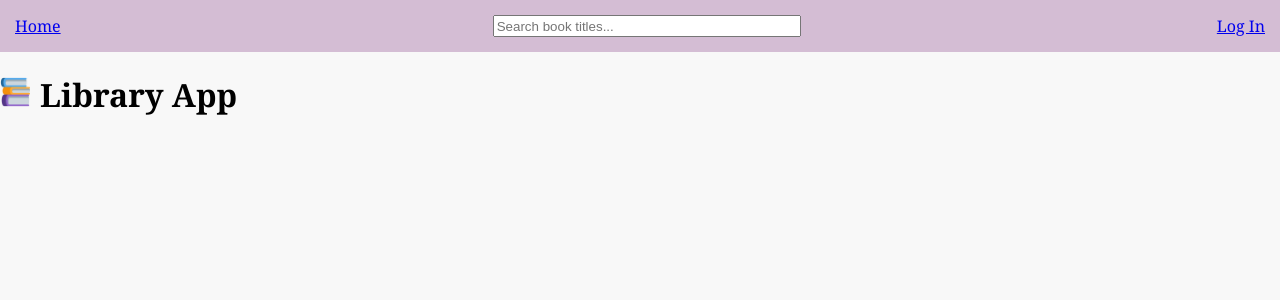
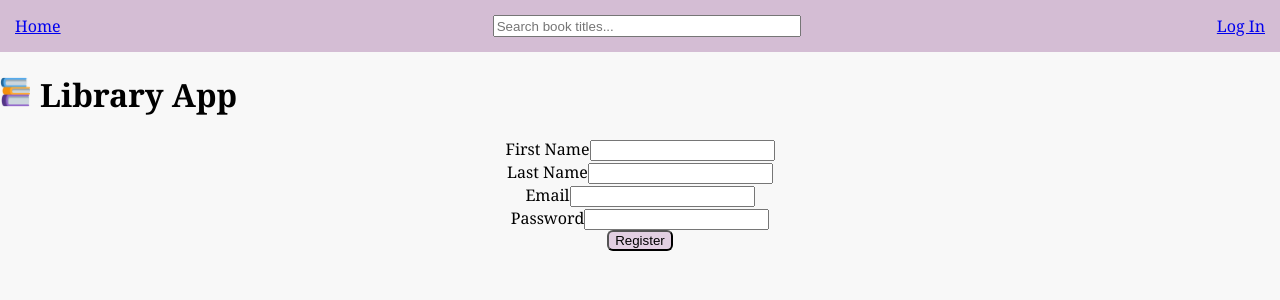
Before and after one commit to CSK-1/BookBuddy, a React (Vite) app: page /register in a window 1280 px wide. Shown: the top 300 px of the page. Built offline with nearby package versions, Linux system fonts and the light colour scheme.

Commit message:
Adding some styling, and single book, login, and register pages

```diff
--- a/index.html
+++ b/index.html
@@ -4,7 +4,7 @@
     <meta charset="UTF-8" />
     <link rel="icon" type="image/svg+xml" href="/favicon.ico" />
     <meta name="viewport" content="width=device-width, initial-scale=1.0" />
-    <title>Vite + React</title>
+    <title>Book Buddy</title>
   </head>
   <body>
     <div id="root"></div>
--- a/src/App.jsx
+++ b/src/App.jsx
@@ -2,11 +2,21 @@ import { useState } from "react";
 import { Routes, Route, Link } from 'react-router-dom'
 import bookLogo from "./assets/books.png";
 import AllBooks from "./components/Books";
+import SingleBook from "./components/SingleBook";
+import LogIn from "./components/Login";
+import Register from "./components/Register";
 
 function App() {
 	const [token, setToken] = useState(null);
-	const [book, setBook] = useState();
 	const [searchTerm, setSearchTerm] = useState("");
+
+  let navBar = (
+			<Link to="/login">Log In</Link>
+	);
+
+	if (!!token) {
+		navBar = <Link to="/account">Account</Link>;
+	}
 
 	return (
 		<>
@@ -19,16 +29,17 @@ function App() {
 					onChange={(e) => setSearchTerm(e.target.value)}
 					style={{ marginLeft: "1rem", flexGrow: 1, maxWidth: "300px" }}
 				/>
-				<Link to="/login">Log In</Link>
+				{navBar}
 			</nav>
 			<h1>
 				<img id="logo-image" src={bookLogo} />
 				Library App
 			</h1>
       <Routes>
-        <Route path="/" element={<AllBooks setBook={setBook} searchTerm={searchTerm}/>}/>
-        {/* <Route path="/books/:id" element={<SingleBook/>}/>
-        <Route path="/login" element={<LogIn/>}/> */}
+        <Route path="/" element={<AllBooks searchTerm={searchTerm}/>}/>
+        <Route path="/books/:id" element={<SingleBook/>}/>
+        <Route path="/login" element={<LogIn setToken={setToken} />} />
+				<Route path="/register" element={<Register setToken={setToken} />} />
       </Routes>
 		</>
 	);
--- a/src/components/Books.jsx
+++ b/src/components/Books.jsx
@@ -3,6 +3,7 @@ import { useNavigate } from "react-router-dom";
 
 function AllBooks({ setBook, searchTerm }) {
 	const [books, setBooks] = useState([]);
+    const navigate = useNavigate();
 
 	useEffect(() => {
 		const getBooks = async () => {
@@ -17,7 +18,6 @@ function AllBooks({ setBook, searchTerm }) {
 	}, []);
 
 	const handleClick = (book) => {
-		setBook(book);
 		navigate(`/books/${book.id}`);
 	};
 
--- a/src/components/Login.jsx
+++ b/src/components/Login.jsx
@@ -1 +1,63 @@
-/* TODO - add your code to create a functional React component that renders a login form */
+import { useState } from "react"
+import { useNavigate } from "react-router-dom"
+
+function LogIn({setToken}) {
+    const [email, setEmail] = useState("")
+    const [password, setPassword] = useState("")
+    const navigate = useNavigate()
+
+    async function handleSubmit(event) {
+        event.preventDefault();
+        try{
+            const response = await fetch(`https://fsa-book-buddy-b6e748d1380d.herokuapp.com/api/users/login`,
+                {
+                    method: "POST",
+                    headers:{
+                        "Content-type": "application/json"
+                    },
+                    body: JSON.stringify({
+                            email: email,
+                            password: password
+                        })
+                }
+            )
+            const result = await response.json()
+            setToken(result.token)
+            navigate("/")
+            console.log(result.token)
+        }catch(error){
+            console.error(
+				"Something went wrong with log in!",
+				error
+			)
+        }
+    }
+
+    return(
+        <>
+        <form onSubmit={handleSubmit} className="forms">
+            <label>
+                Email
+                <input
+                name="email"
+                onChange={(event)=> setEmail(event.target.value)}
+                value={email} required/>
+            </label>
+            <label>
+                Password
+                <input
+                name="password"
+                onChange={(event)=> setPassword(event.target.value)}
+                value={password} minLength={6} required/>
+            </label>
+            <button>Log In</button>
+        </form>
+        <div className="forms">
+            <p>Need to register? Navigate here:</p>
+            <button onClick={() => navigate("/register")}>Register</button>
+        </div>
+        </>
+    )
+}
+
+export default LogIn
--- a/src/components/Register.jsx
+++ b/src/components/Register.jsx
@@ -1 +1,81 @@
-/* TODO - add your code to create a functional React component that renders a registration form */
+import { useState } from "react";
+import { useNavigate } from "react-router-dom";
+
+function Register({ setToken }) {
+	const [firstName, setFirstName] = useState("");
+	const [lastName, setLastName] = useState("");
+	const [email, setEmail] = useState("");
+	const [password, setPassword] = useState("");
+	const navigate = useNavigate();
+
+	async function handleSubmit(event) {
+		event.preventDefault();
+		try {
+			const response = await fetch(
+				`https://fsa-book-buddy-b6e748d1380d.herokuapp.com/api/users/register`,
+				{
+					method: "POST",
+					headers: {
+						"Content-type": "application/json",
+					},
+					body: JSON.stringify({
+						firstname: firstName,
+						lastname: lastName,
+						email: email,
+						password: password,
+					}),
+				}
+			);
+			const result = await response.json();
+			setToken(result.token);
+			navigate("/");
+		} catch (error) {
+			console.error("Something went wrong with registration!", error);
+		}
+	}
+
+	return (
+		<>
+			<form onSubmit={handleSubmit} className="forms">
+				<label>
+					First Name
+					<input
+						name="firstName"
+						onChange={(event) => setFirstName(event.target.value)}
+						value={firstName}
+					/>
+				</label>
+				<label>
+					Last Name
+					<input
+						name="lastName"
+						onChange={(event) => setLastName(event.target.value)}
+						value={lastName}
+					/>
+				</label>
+				<label>
+					Email
+					<input
+						name="email"
+						onChange={(event) => setEmail(event.target.value)}
+						value={email}
+						required
+					/>
+				</label>
+				<label>
+					Password
+					<input
+						name="password"
+						onChange={(event) => setPassword(event.target.value)}
+						value={password}
+						minLength={6}
+						required
+					/>
+				</label>
+				<button>Register</button>
+			</form>
+		</>
+	);
+}
+
+export default Register;
--- a/src/components/SingleBook.jsx
+++ b/src/components/SingleBook.jsx
@@ -1 +1,45 @@
-/* TODO - add your code to create a functional React component that renders details for a single book. Fetch the book data from the provided API. You may consider conditionally rendering a 'Checkout' button for logged in users. */
+import { useState, useEffect } from "react";
+import { useParams } from "react-router-dom";
+
+function SingleBook() {
+    const [currentBook, setCurrentBook] = useState(null)
+
+    const { id } = useParams();
+
+    const availableMap = {
+		false: "Not available to check out",
+		true: "Available to check out",
+	};
+
+    useEffect(() => {
+		const getBook = async () => {
+			const res = await fetch(
+				`https://fsa-book-buddy-b6e748d1380d.herokuapp.com/api/books/${id}`
+			);
+			const data = await res.json();
+
+			setCurrentBook(data);
+		};
+		getBook();
+	}, []);
+
+    if (!currentBook) return <p>Loading book...</p>
+
+    return(
+        <>
+			<div className="bookslist">
+				<h3>{currentBook.title}</h3>
+				<img
+					src={currentBook.coverimage}
+					alt={currentBook.titlee}
+					style={{ height: "400px" }}
+				/>
+				<p>By {currentBook.author}</p>
+				<p>Description: {currentBook.description}</p>
+				<p>Status: {availableMap[currentBook.available] || "Other"}</p>
+			</div>
+		</>
+    )
+}
+
+export default SingleBook
--- a/src/index.css
+++ b/src/index.css
@@ -14,11 +14,26 @@ nav {
   display: flex;
   justify-content: space-between;
   padding: 15px;
-  background-color: rgb(212, 189, 212);
+  background-color: #d4bdd4;
 }
 
 .bookslist {
   padding-left: 30px;
+  padding-right: 30px;
 }
 
-/* Add your own custom styles here */
+button {
+  border-radius: 6px;
+  background-color: #e2cfe2;
+}
+
+button:hover {
+  background-color: #7e4e7e;
+  color: white;
+}
+
+.forms {
+  display: flex;
+  flex-direction: column;
+  align-items: center;
+}
```
